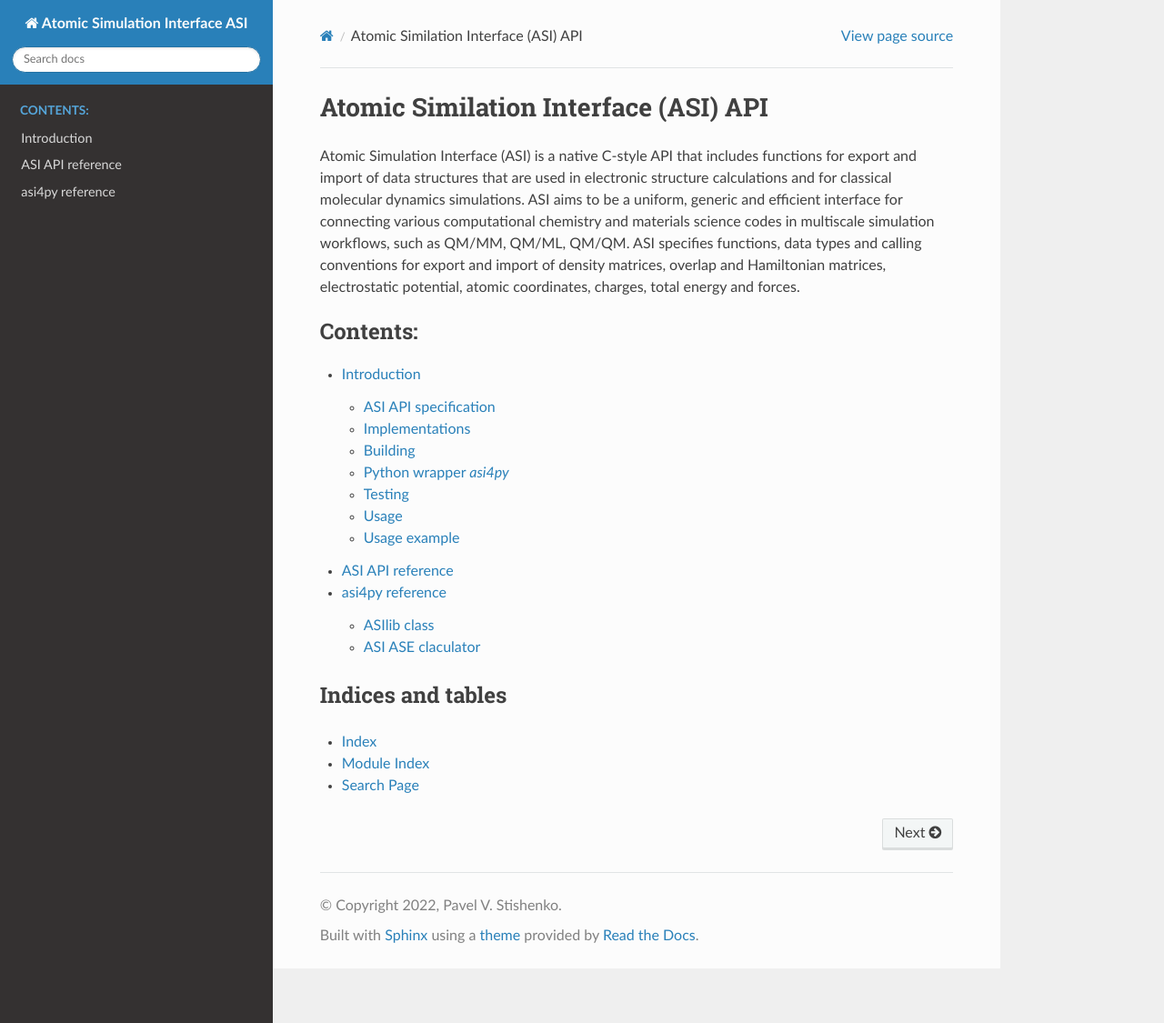
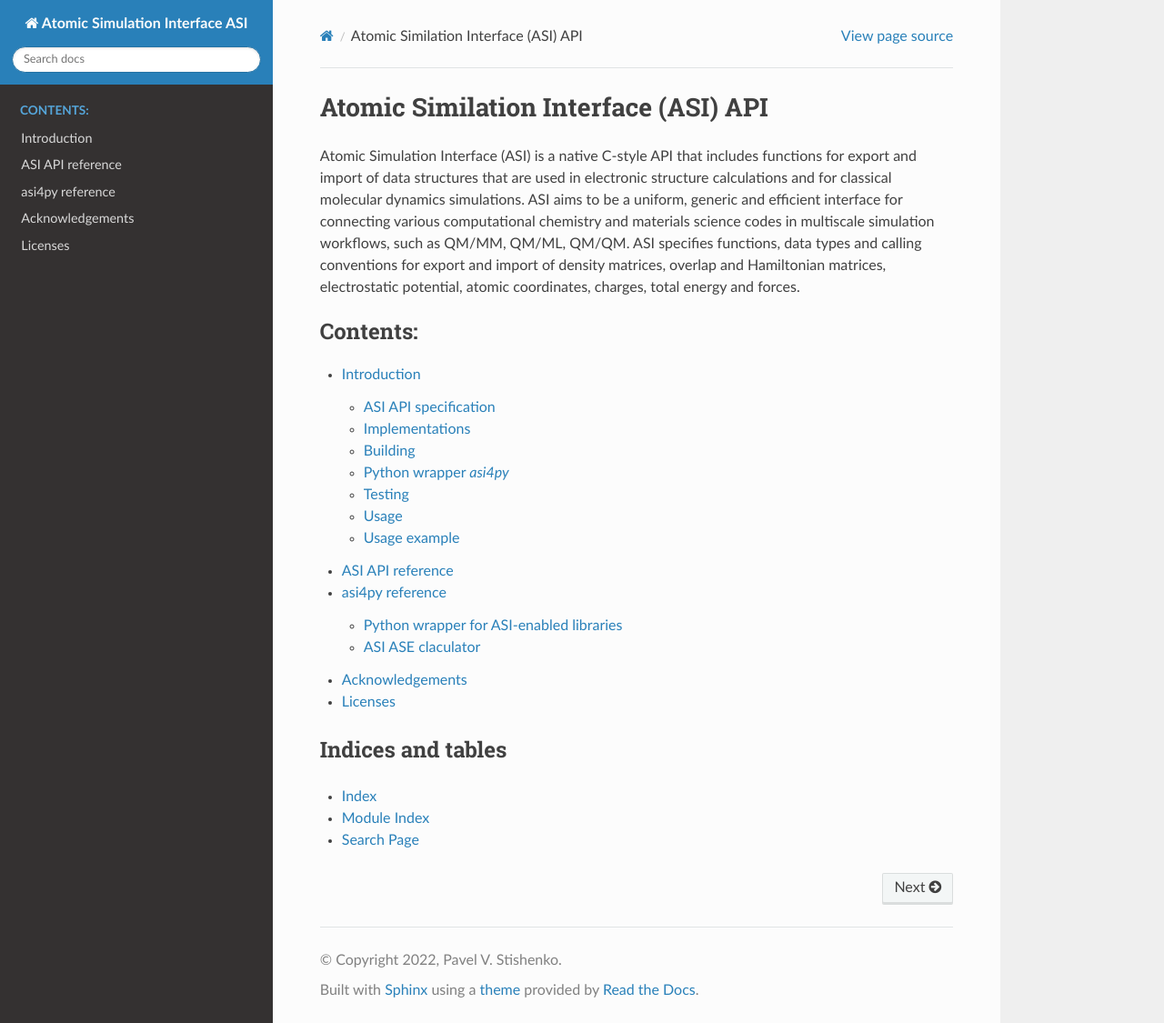
Before and after one commit to PavelStishenko/asi, a Sphinx documentation site: the page built from docs/source/index.rst, in a window 1280 px wide and 1125 px high. Shown: the whole window at 91% size. Built offline with Sphinx 7.4.7 and the Read the Docs theme 2.0.0, drawn with Linux system fonts in a browser that asks for light colours.

Commit message:
Added separate license and acknowledgement sections

```diff
--- a/docs/source/index.rst
+++ b/docs/source/index.rst
@@ -11,6 +11,8 @@ Atomic Simulation Interface (ASI) is a native C-style API that includes function
    intro
    ASI API reference <https://pvst.gitlab.io/asi/asi_8h.html>
    reference
+   ackn
+   licenses
 
 
 
--- a/docs/source/reference.rst
+++ b/docs/source/reference.rst
@@ -1,8 +1,8 @@
 asi4py reference
 ==================================================================================================
 
-ASIlib class
---------------------
+Python wrapper for ASI-enabled libraries
+----------------------------------------------
 
 .. automodule:: asi4py.pyasi
    :members:
```
Also changed, not shown: docs/source/ackn.rst (added, +20 -0 lines), docs/source/licenses.rst (added, +11 -0 lines).
